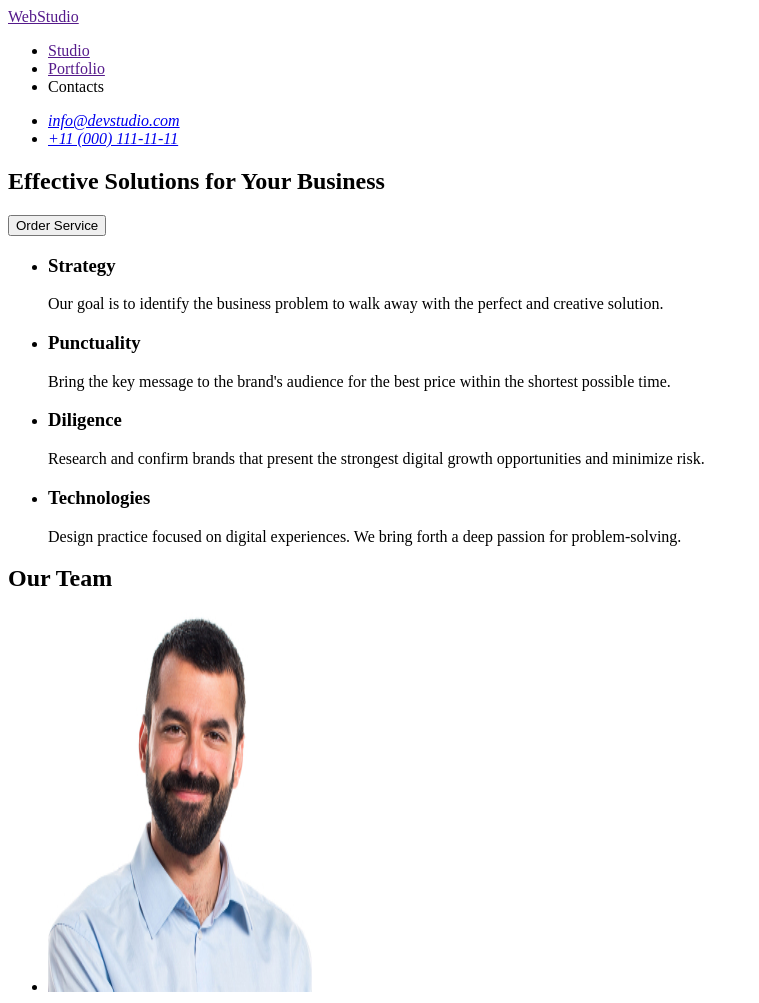
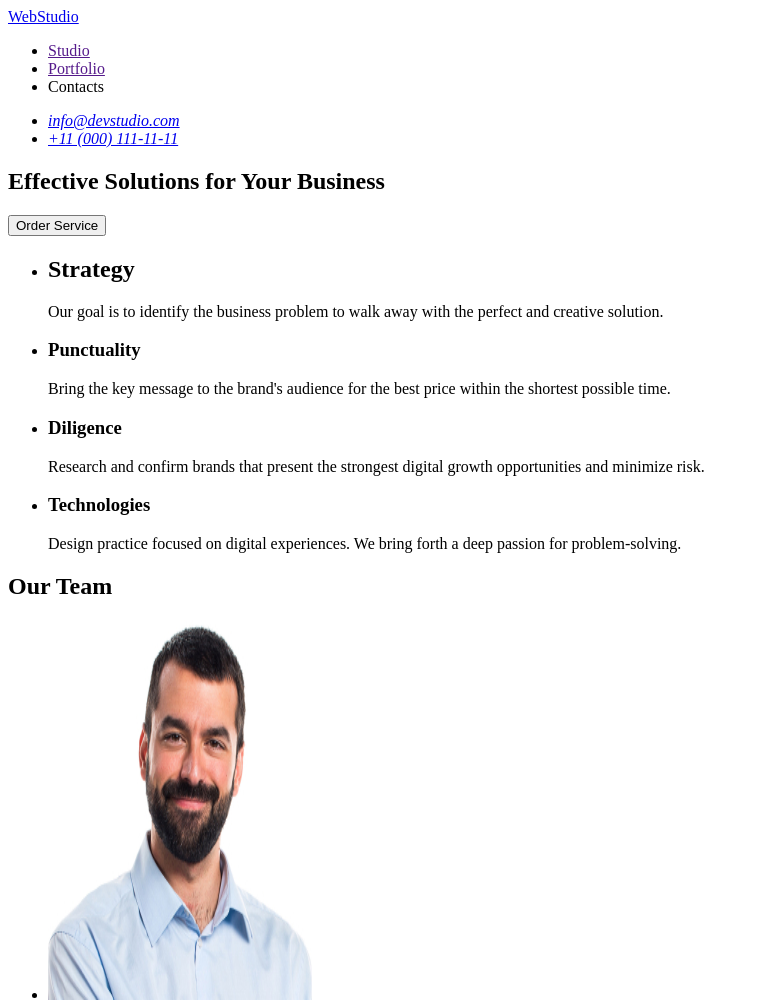
Before and after one commit to Kris-Krushelnytska/My-first-Project2, a plain HTML site: page index.html in a window 1280 px wide. Shown: the top 1003 px of the page, without its empty margins (0-759 px from the left). Drawn offline with Linux system fonts and the light colour scheme.

Commit message:
finish html1

```diff
--- a/index.html
+++ b/index.html
@@ -7,8 +7,9 @@
 </head>
 <body>
   <header>
-    <a href="">WebStudio</a>
+
     <nav>
+      <a href="/index.html">WebStudio</a>
       <ul>
         <li><a href="">Studio</a></li>
         <li><a href="">Portfolio</a></li>
@@ -36,7 +37,7 @@
     <section>
       <ul>
         <li>
-          <h3>Strategy</h3>
+          <h2>Strategy</h2>
           <p>Our goal is to identify the business
             problem to walk away with the perfect and creative solution. </p>
         </li>
@@ -84,7 +85,7 @@
     </section>
   </main>
   <footer>
-    <p>WebStudio</p>
+    <a href="/index.html">WebStudio</a>
     <p>Increase the flow of customers and sales for your business with digital marketing & growth solutions.</p>
   </footer>
 </body>
```
